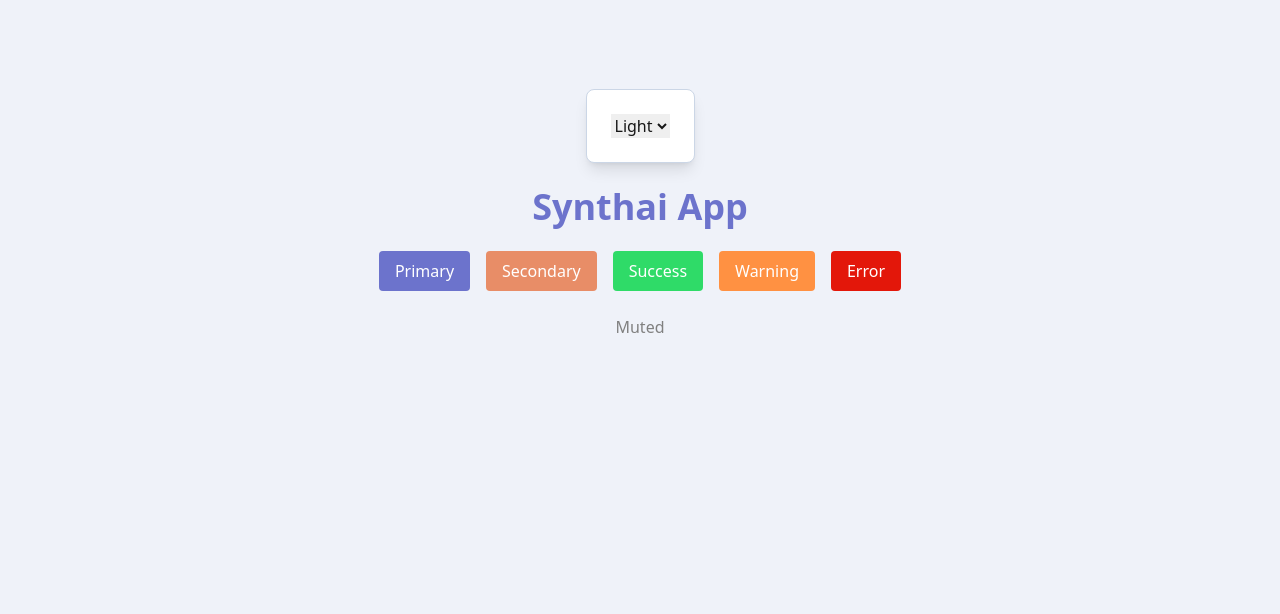
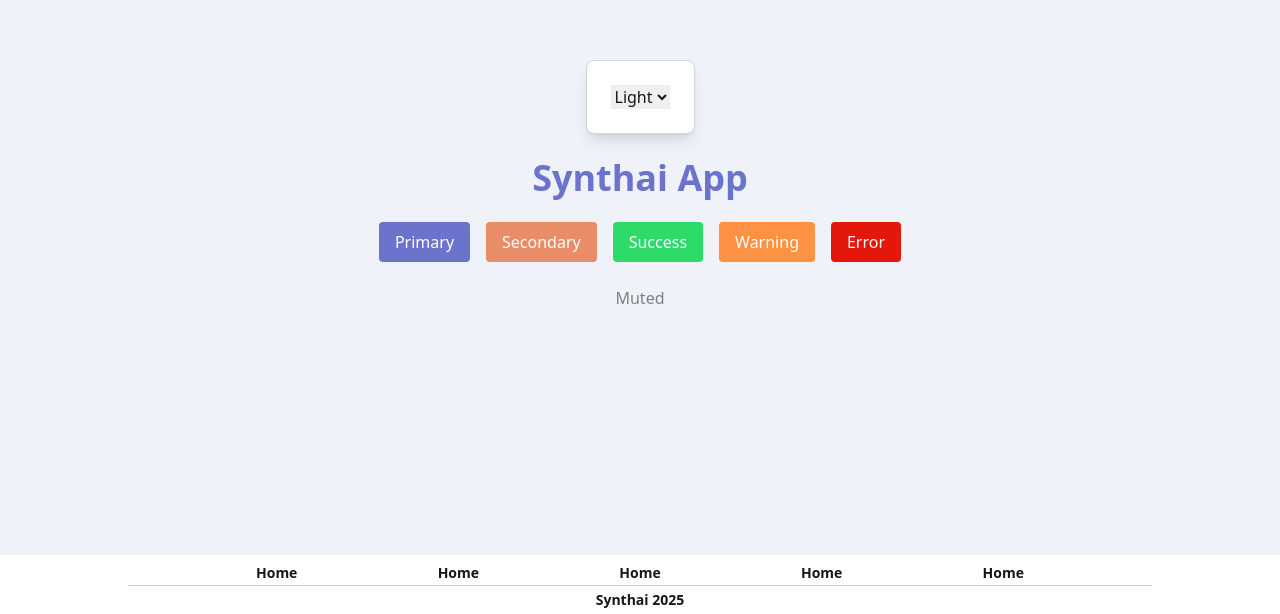
Before and after one commit to fabilier228/ai.synthai.src.frontend, a Next.js app: page / in a window 1280 px wide. Shown: the part 186-800 px from the top of the page. Built offline with nearby package versions, Linux system fonts and the light colour scheme.

Commit message:
feature: add footer

```diff
--- a/src/app/page.tsx
+++ b/src/app/page.tsx
@@ -1,24 +1,25 @@
 import { ThemeToggle } from "@/components/ThemeToogle";
+import Footer from "@/components/Footer";
 export default function Home() {
   return (
-    <div className="h-full w-full flex flex-col items-center justify-center gap-y-6 p-8">
+    <div className="min-h-screen flex flex-col justify-between">
+      <div className="flex-1 h-full w-full flex flex-col items-center justify-center gap-y-6 p-8">
         <div className="bg-surface p-6 rounded-lg border border-outline shadow-lg">
           <ThemeToggle />
         </div>
-
         <h1 className="text-primary text-4xl font-bold"> Synthai App</h1>
-
         <div className="flex gap-4 flex-wrap justify-center">
           <div className="bg-primary text-white px-4 py-2 rounded">Primary</div>
-        <div className="bg-secondary text-white px-4 py-2 rounded">Secondary</div>
+          <div className="bg-secondary text-white px-4 py-2 rounded">
+            Secondary
+          </div>
           <div className="bg-success text-white px-4 py-2 rounded">Success</div>
           <div className="bg-warning text-white px-4 py-2 rounded">Warning</div>
           <div className="bg-error text-white px-4 py-2 rounded">Error</div>
         </div>
-
-      <p className="text-muted text-center max-w-md">
-        Muted
-        </p>
+        <p className="text-muted text-center max-w-md">Muted</p>
+      </div>
+      <Footer />
     </div>
   );
 }
--- /dev/null
+++ b/src/components/Footer.tsx
@@ -0,0 +1,54 @@
+import React from "react";
+
+const Footer = () => {
+  return (
+    <>
+      {/* Mobile footer */}
+      <footer className="block md:hidden w-full bg-surface pt-2 pb-1 border-t-0">
+        <div className="mx-auto w-[60%]">
+          <div className="flex justify-between text-text text-sm font-bold mb-0.5">
+            <span>Home</span>
+            <span>Home</span>
+            <span>Home</span>
+          </div>
+          <div className="flex justify-evenly text-text text-sm font-bold mb-0.5">
+            <span>Home</span>
+            <span>Home</span>
+          </div>
+        </div>
+        <div className="mx-auto w-[95%]">
+          <div
+            className="border-t mb-0.5"
+            style={{ borderColor: "var(--primary_muted)" }}
+          />
+        </div>
+        <div className="flex justify-center text-text text-sm font-semibold pt-0.5">
+          <span>Synthai 2025</span>
+        </div>
+      </footer>
+      {/* Desktop footer */}
+      <footer className="hidden md:flex flex-col w-full bg-surface pt-2 pb-1 border-t-0">
+        <div className="mx-auto w-[60%]">
+          <div className="flex justify-between text-text text-sm font-bold mb-0.5">
+            <span>Home</span>
+            <span>Home</span>
+            <span>Home</span>
+            <span>Home</span>
+            <span>Home</span>
+          </div>
+        </div>
+        <div className="mx-auto w-[80%]">
+          <div
+            className="border-t mb-0.5"
+            style={{ borderColor: "var(--primary_muted)" }}
+          />
+        </div>
+        <div className="flex justify-center text-text text-sm font-semibold pt-0.5">
+          <span>Synthai 2025</span>
+        </div>
+      </footer>
+    </>
+  );
+};
+
+export default Footer;
```
Lines whose indentation alone changed are shown as unchanged.
